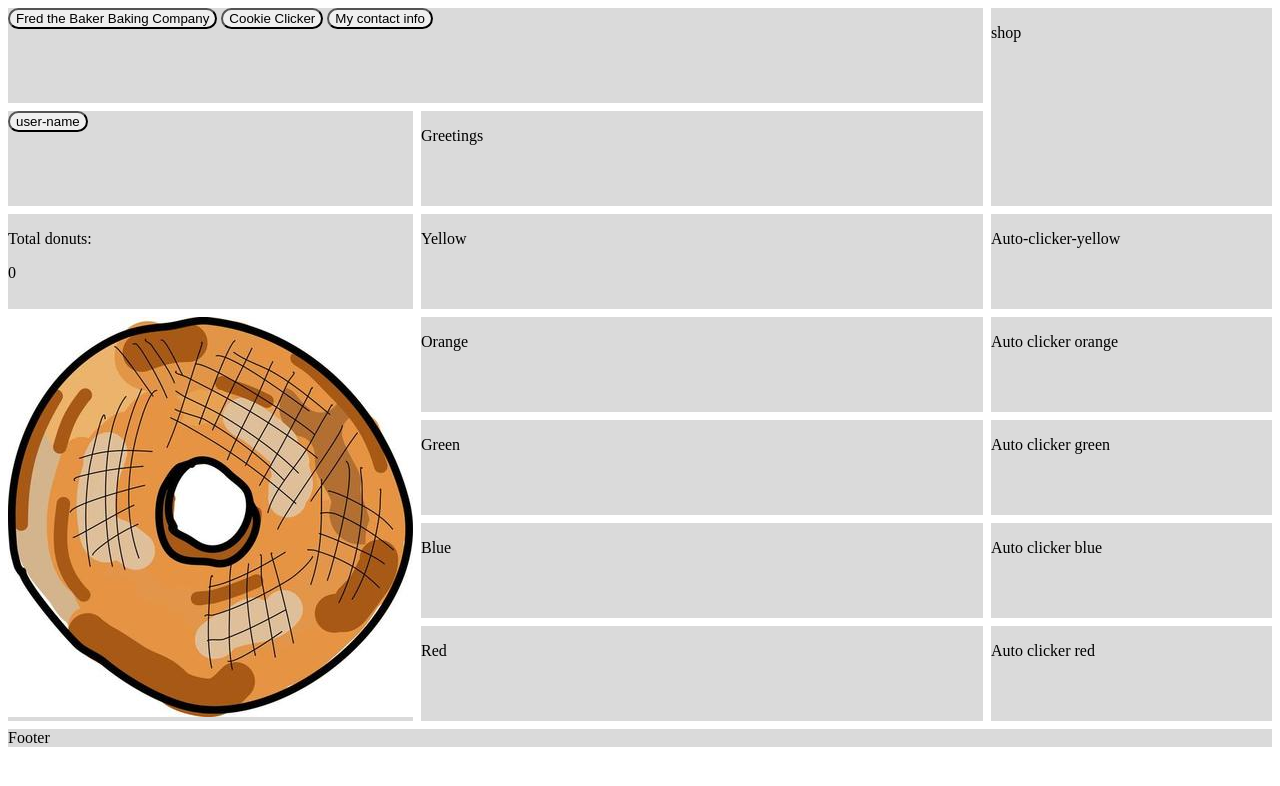
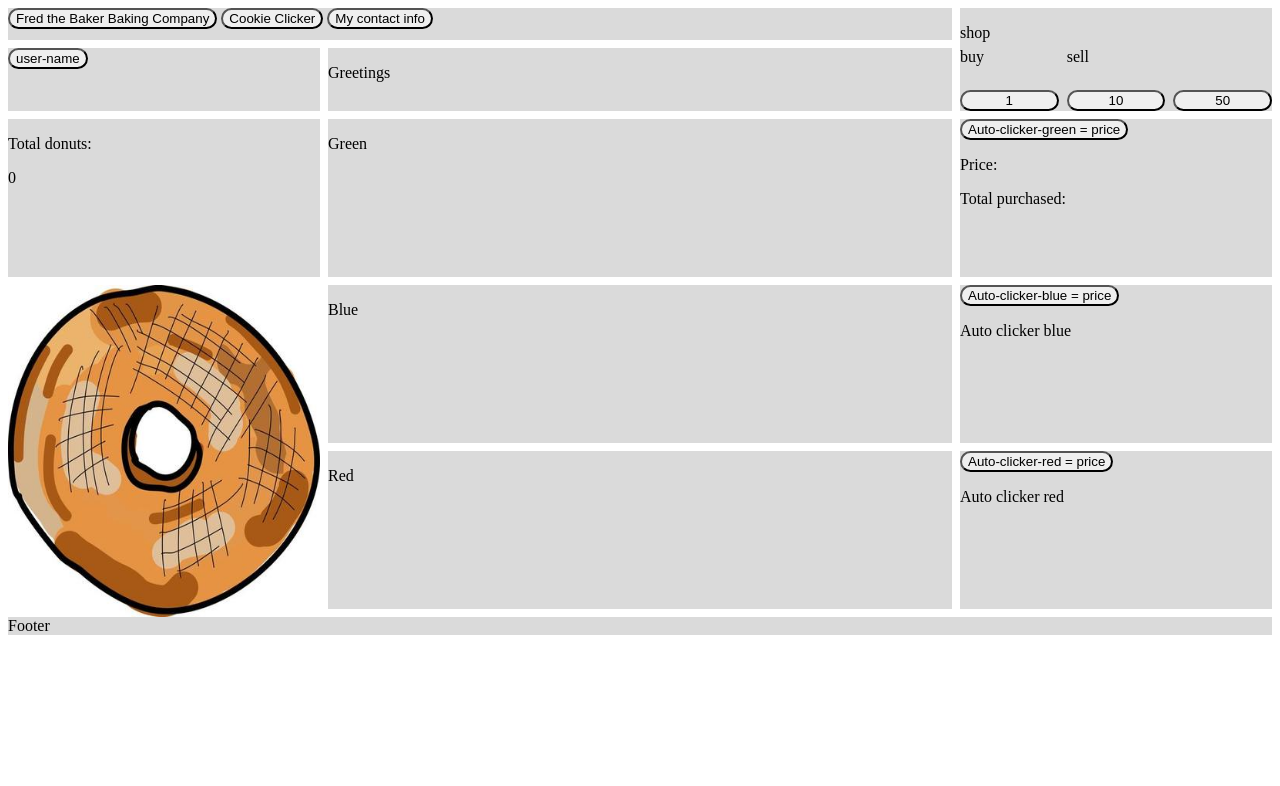
Before and after one commit to rheeze-dev/donut-clicker, a website built with Parcel: page index.html in a window 1280 px wide. Built offline with nearby package versions, Linux system fonts and the light colour scheme.

Commit message:
Completed retrieve, add, subtract, increase cost

```diff
--- a/index.html
+++ b/index.html
@@ -40,23 +40,16 @@
         <p>Greetings</p>
       </div>
       <div id="shop">
-        <p>shop</p>
-      </div>
-      <div id="yellow">
-        <p>Yellow</p>
-      </div>
-      <div id="auto-clicker-yellow">
-        <p>Auto-clicker-yellow</p>
+        <p class="shop-name">shop</p>
+        <p class="buy">buy</p>
+        <p class="sell">sell</p>
+        <button class="optionOne">1</button>
+        <button class="optionTen">10</button>
+        <button class="optionFifty">50</button>
       </div>
       <div id="total-donuts">
         <p>Total donuts: </p>
         <p class="total-donut-count">0</p>
-      </div>
-      <div id="orange">
-        <p>Orange</p>
-      </div>
-      <div id="auto-clicker-orange">
-        <p>Auto clicker orange</p>
       </div>
       <div id="click-area">
         <img src="/img/donut.jpg" id="donut-img" alt="">
@@ -65,18 +58,22 @@
         <p>Green</p>
       </div>
       <div id="auto-clicker-green">
-        <p>Auto clicker green</p>
+        <button>Auto-clicker-green = price</button>
+        <p class="price-green-clicker">Price: </p>
+        <p class="total-green-clicker">Total purchased: </p>
       </div>
       <div id="blue">
         <p>Blue</p>
       </div>
       <div id="auto-clicker-blue">
+        <button>Auto-clicker-blue = price</button>
         <p>Auto clicker blue</p>
       </div>
       <div id="red">
         <p>Red</p>
       </div>
       <div id="auto-clicker-red">
+        <button>Auto-clicker-red = price</button>
         <p>Auto clicker red</p>
       </div>
     </div>
--- a/index.js
+++ b/index.js
@@ -10,16 +10,24 @@ const btnClose = document.querySelectorAll(".close");
 const clickArea = document.querySelector("#click-area");
 let totalDonuts = document.querySelector(".total-donut-count");
 const donutImage = document.querySelector("#donut-img");
+const autoClickerGreen = document.querySelector("#auto-clicker-green");
+const autoClickerBlue = document.querySelector("#auto-clicker-blue");
+const autoClickerRed = document.querySelector("#auto-clicker-red");
+const priceGreenClicker = document.querySelector(".price-green-clicker");
+const totalGreenClicker = document.querySelector(".total-green-clicker");
 
 let donutCount = 0;
-let autoClicker = {
-  yellow: 0,
-  orange: 0,
+let autoClickers = {
   green: 0,
   blue: 0,
   red: 0
 };
-let autoClickerCount = 0;
+
+let autoClickerCost = {
+  green: 100,
+  blue: 200,
+  red: 300
+};
 
 bakingCompany.onclick = function() {
   headerModal.style.display = "block";
@@ -63,3 +71,30 @@ clickArea.onclick = function() {
   // donutImage.style.transform = "scale(0.9)";
   totalDonuts.innerText = donutCount;
 }
+
+autoClickerGreen.onclick = function() {
+  autoClickers.green++;
+  donutCount = donutCount - Math.round(autoClickerCost.green);
+  totalDonuts.innerText = donutCount;
+  autoClickerCost.green = Math.round(autoClickerCost.green);
+  autoClickerCost.green += autoClickerCost.green * .10;
+  priceGreenClicker.innerHTML = "Price: " + Math.round(autoClickerCost.green);
+  totalGreenClicker.innerHTML = "Total purchased: " + autoClickers.green;
+}
+
+autoClickerBlue.onclick = function() {
+  autoClickers.blue++;
+}
+
+autoClickerRed.onclick = function() {
+  autoClickers.red++;
+}
+
+setInterval(function () {
+  let autoClicksPerSecond = 0;
+  autoClicksPerSecond += autoClickers.green * 1;
+  autoClicksPerSecond += autoClickers.blue * 2;
+  autoClicksPerSecond += autoClickers.red * 3;
+  donutCount += autoClicksPerSecond;
+  totalDonuts.innerText = donutCount;
+}, 1000);
--- a/style.css
+++ b/style.css
@@ -1,16 +1,14 @@
 .container {
     display: grid;
     grid-template-columns: 1fr 2fr 1fr;
-    grid-template-rows: repeat(7, 1fr);
+    grid-template-rows: .2fr .4fr 1fr 1fr 1fr;
     grid-template-areas:
         "header header shop"
         "user-name greetings shop"
-        "total-donuts yellow-area auto-clicker-yellow"
-        "click-area orange-area auto-clicker-orange"
-        "click-area green-area auto-clicker-green"
+        "total-donuts green-area auto-clicker-green"
         "click-area blue-area auto-clicker-blue"
         "click-area red-area auto-clicker-red"
-        "footer footer footer";
+        "click-area footer footer";
     gap: .5rem;
 }
 
@@ -27,6 +25,48 @@ header {
 #shop {
   background: rgb(218, 218, 218);
   grid-area: shop;
+  display: grid;
+  grid-template-columns: repeat(3, 1fr);
+  grid-template-rows: 1fr 1fr 1fr;
+  gap: .5rem;
+}
+
+.shop-name {
+    grid-column: 1 / -1;
+    grid-row: 1 / -1;
+}
+
+.buy {
+    grid-column: 1;
+    grid-row: 2;
+}
+
+.buy:hover {
+    cursor: pointer;
+}
+
+.sell {
+    grid-column: 2;
+    grid-row: 2;
+}
+
+.sell:hover {
+    cursor: pointer;
+}
+
+.optionOne {
+    grid-column: 1;
+    grid-row: 3;
+}
+
+.optionTen {
+    grid-column: 2;
+    grid-row: 3;
+}
+
+.optionFifty {
+    grid-column: 3;
+    grid-row: 3;
 }
 
 #user-name {
@@ -34,29 +74,9 @@ header {
   grid-area: user-name;
 }
 
-#yellow {
-  background: rgb(218, 218, 218);
-  grid-area: yellow-area;
-}
-
-#auto-clicker-yellow {
-  background: rgb(218, 218, 218);
-  grid-area: auto-clicker-yellow;
-}
-
 #total-donuts {
   background: rgb(218, 218, 218);
   grid-area: total-donuts;
-}
-
-#orange {
-  background: rgb(218, 218, 218);
-  grid-area: orange-area;
-}
-
-#auto-clicker-orange {
-  background: rgb(218, 218, 218);
-  grid-area: auto-clicker-orange;
 }
 
 #click-area {
@@ -136,7 +156,7 @@ footer {
   }
 
   #img {
-    height: 300px;
+    height: 320;
     width: auto;
   }
 
@@ -147,3 +167,8 @@ footer {
   button {
     border-radius: 12px;
   }
+
+  #donut-img {
+    height: 100%;
+    width: 100%;
+  }
```
